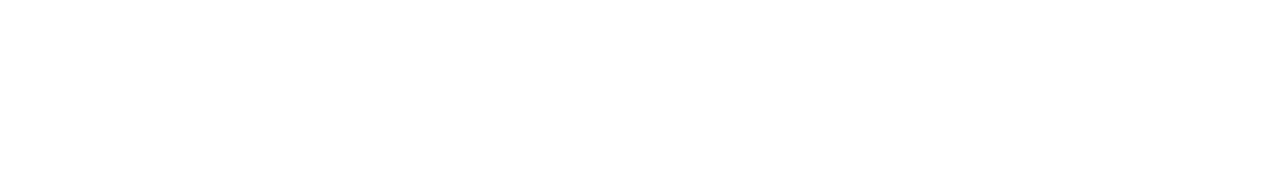
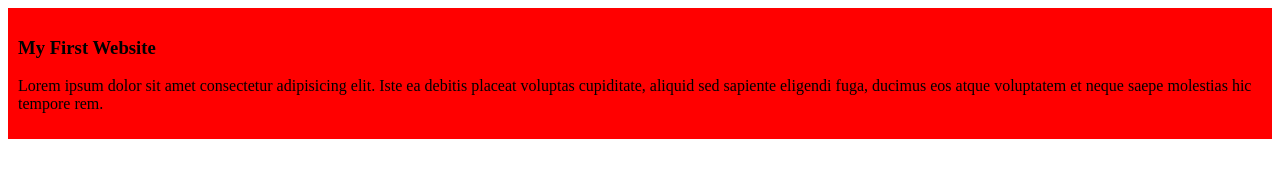
Before and after one commit to Faiyaz-Farhan/my-simple-website, a plain HTML site: page index.html in a window 1280 px wide. Drawn offline with Linux system fonts and the light colour scheme.

Commit message:
added the first blog

```diff
--- a/index.html
+++ b/index.html
@@ -4,8 +4,13 @@
     <meta charset="UTF-8">
     <meta name="viewport" content="width=device-width, initial-scale=1.0">
     <title>my simple website</title>
+    <link rel="stylesheet" href="styles/blog.css">
 </head>
 <body>
+    <div>
+        <h3>My First Website</h3>
+        <p>Lorem ipsum dolor sit amet consectetur adipisicing elit. Iste ea debitis placeat voluptas cupiditate, aliquid sed sapiente eligendi fuga, ducimus eos atque voluptatem et neque saepe molestias hic tempore rem.</p>
 
+    </div>
 </body>
 </html>
--- /dev/null
+++ b/styles/blog.css
@@ -0,0 +1,4 @@
+div{
+    background-color: red;
+    padding: 10px;
+}
```
